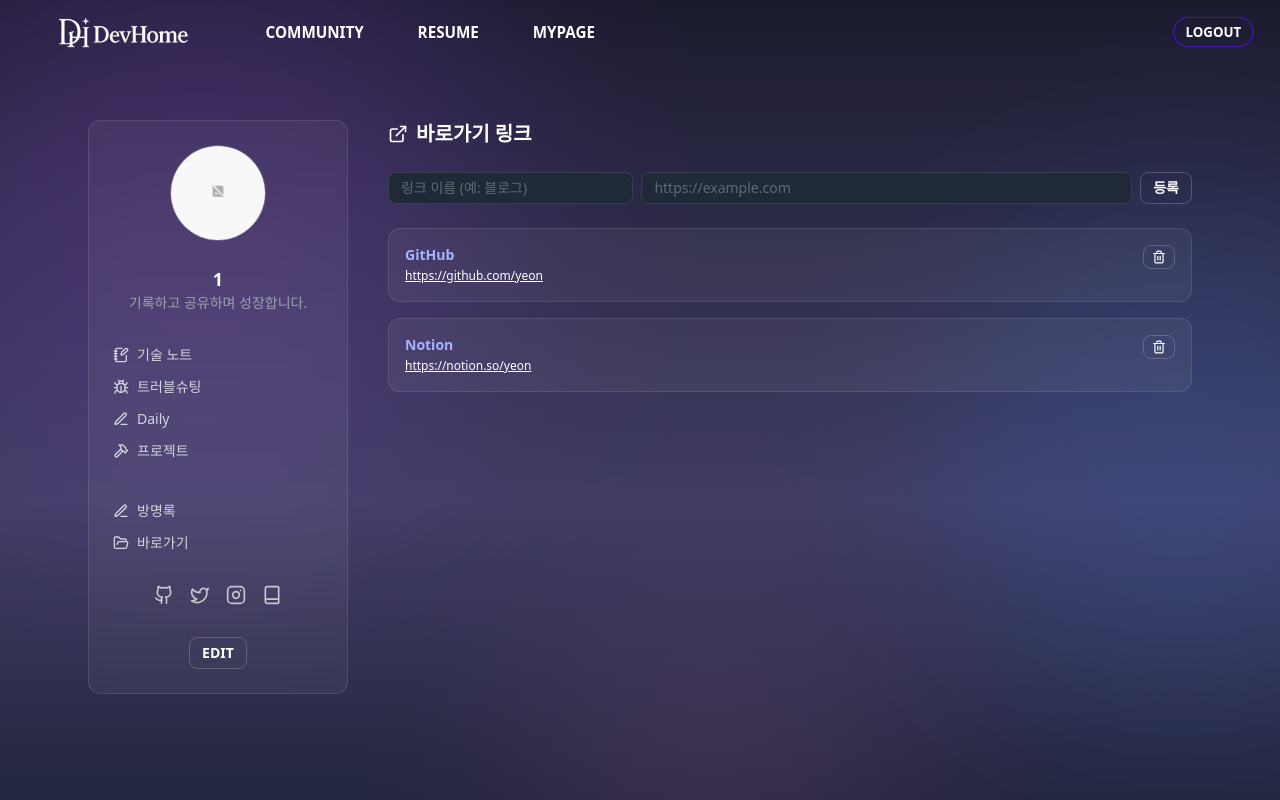
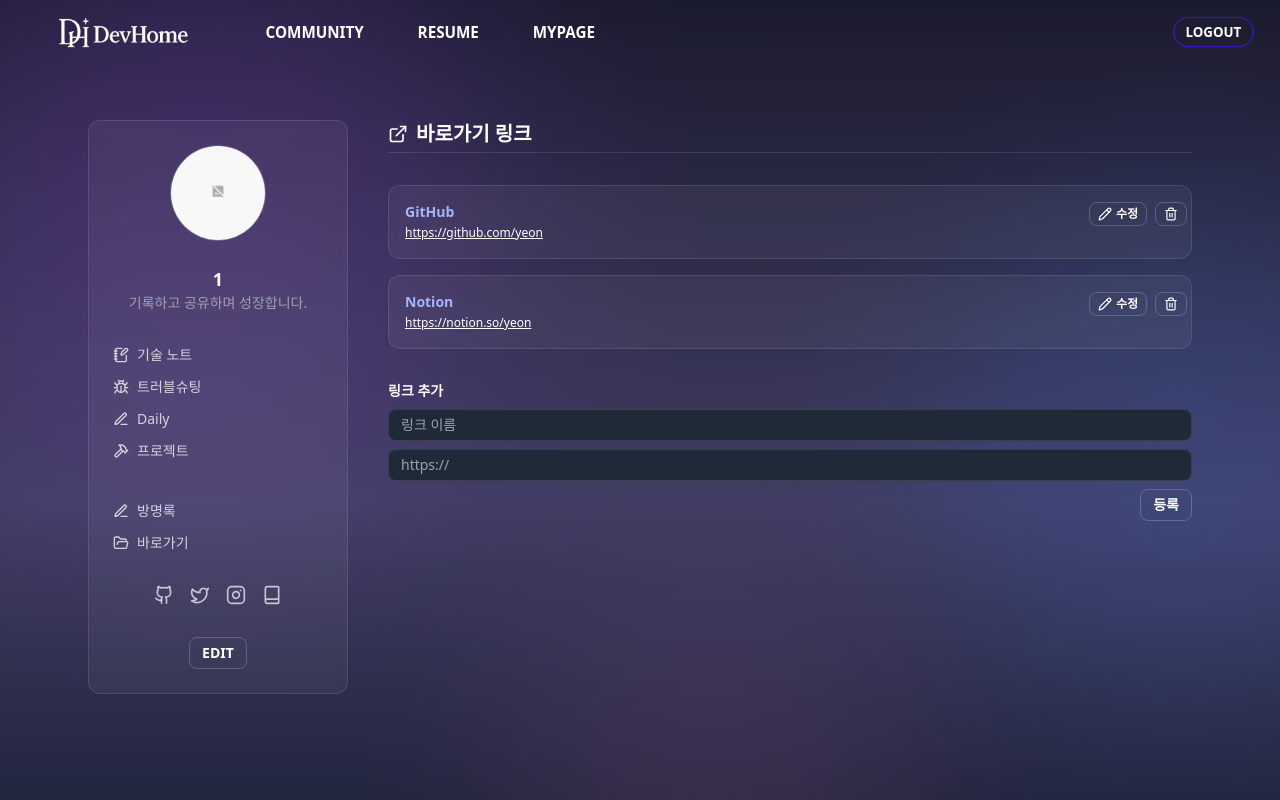
Before and after one commit to iziyeon/DevHome, a React (Vite) app: page /mypage/1/links in a window 1280 px wide. Shown: the top 800 px of the page. Built offline with nearby package versions, Linux system fonts and the light colour scheme; the HTML template or start-up script is replaced by a standard one.

Commit message:
feat: 마이페이지 바로가기 페이지 생성 및 링크 추가/수정/삭제 기능 구현

```diff
--- a/src/components/pages/mypage/MyPageHome.tsx
+++ b/src/components/pages/mypage/MyPageHome.tsx
@@ -1,27 +1,39 @@
-import { Link, useNavigate, useParams } from "react-router-dom";
-import { PenLine, FileText, FolderOpen } from "lucide-react";
+import { useNavigate, useOutletContext } from "react-router-dom";
+import { PenLine } from "lucide-react";
 
 import MyIntroBanner from "./MyIntroBanner";
 import MyPostList from "./MyPostList";
 import MyGuestbookList from "./MyGuestbookList";
 import MyQuickLinksPanel from "./MyQuickLinksPanel";
+
 import { myPageDummyPosts } from "../../../data/MyPageDummyPosts";
+import type { QuickLink } from "./MyQuickLinksPanel";
+
+interface OutletContext {
+  username: string;
+  quickLinks: QuickLink[];
+}
 
 export default function MyPageHome() {
   const navigate = useNavigate();
-  const { username } = useParams<{ username: string }>();
+  const { quickLinks, username } = useOutletContext<OutletContext>();
+
+  const recentPosts = myPageDummyPosts
+    .slice()
+    .sort((a, b) => new Date(b.date).getTime() - new Date(a.date).getTime())
+    .slice(0, 5);
 
   return (
     <div className="space-y-10">
       <div className="flex items-center justify-between">
         <h2 className="text-xl font-bold text-white">마이페이지</h2>
-        <Link
-          to={`/mypage/${username}/write`}
-          className="btn btn-outline btn-sm text-white border-white/20 hover:text-indigo-300 hover:border-indigo-300 transition inline-flex items-center gap-1"
+        <button
+          onClick={() => navigate(`/mypage/${username}/write`)}
+          className="btn btn-outline btn-sm inline-flex items-center gap-1 border-white/20 text-white transition hover:text-indigo-300 hover:border-indigo-300"
         >
           <PenLine className="w-4 h-4" />
           글쓰기
-        </Link>
+        </button>
       </div>
 
       <MyIntroBanner
@@ -30,31 +42,9 @@ export default function MyPageHome() {
         goal="한 줄 커밋이라도 하기"
       />
 
-      <MyPostList
-        posts={myPageDummyPosts
-          .slice()
-          .sort(
-            (a, b) => new Date(b.date).getTime() - new Date(a.date).getTime()
-          )
-          .slice(0, 5)}
-      />
-
-      <MyGuestbookList username="yeon" />
-
-      <MyQuickLinksPanel
-        links={[
-          {
-            label: "이력서 보기",
-            icon: FileText,
-            onClick: () => navigate("/resume"),
-          },
-          {
-            label: "내 프로젝트 보기",
-            icon: FolderOpen,
-            onClick: () => navigate("/projects"),
-          },
-        ]}
-      />
+      <MyPostList posts={recentPosts} />
+      <MyGuestbookList username={username} />
+      <MyQuickLinksPanel links={quickLinks} />
     </div>
   );
 }
--- a/src/components/pages/mypage/MyPageQuickLinks.tsx
+++ b/src/components/pages/mypage/MyPageQuickLinks.tsx
@@ -1,97 +1,101 @@
 import { useState } from "react";
-// import { useParams } from "react-router-dom";
-import { ExternalLink, Trash2 } from "lucide-react";
+import { useOutletContext } from "react-router-dom";
+import { ExternalLink, Trash2, Pencil } from "lucide-react";
+import type { QuickLink } from "./MyQuickLinksPanel";
 
-const currentUserNickname = "yeon";
-
-interface QuickLink {
-  id: string;
-  label: string;
-  url: string;
-  author: string;
+interface OutletContext {
+  username: string;
+  quickLinks: QuickLink[];
+  setQuickLinks: React.Dispatch<React.SetStateAction<QuickLink[]>>;
 }
 
 export default function MyPageQuickLinks() {
-  // const { username: _username } = useParams<{ username: string }>(); //
+  const { quickLinks, setQuickLinks } = useOutletContext<OutletContext>();
 
-  const [links, setLinks] = useState<QuickLink[]>([
-    {
-      id: "l1",
-      label: "GitHub",
-      url: "https://github.com/yeon",
-      author: "yeon",
-    },
-    {
-      id: "l2",
-      label: "Notion",
-      url: "https://notion.so/yeon",
-      author: "yeon",
-    },
-  ]);
+  const [editId, setEditId] = useState<string | null>(null);
+  const [editLabel, setEditLabel] = useState("");
+  const [editUrl, setEditUrl] = useState("");
 
   const [newLabel, setNewLabel] = useState("");
   const [newUrl, setNewUrl] = useState("");
 
   const handleDelete = (id: string) => {
     if (confirm("정말로 삭제하시겠습니까?")) {
-      setLinks((prev) => prev.filter((link) => link.id !== id));
+      setQuickLinks((prev) => prev.filter((link) => link.id !== id));
     }
   };
 
-  const handleAddLink = () => {
+  const handleEditStart = (link: QuickLink) => {
+    setEditId(link.id);
+    setEditLabel(link.label);
+    setEditUrl(link.url);
+  };
+
+  const handleEditSave = () => {
+    setQuickLinks((prev) =>
+      prev.map((link) =>
+        link.id === editId ? { ...link, label: editLabel, url: editUrl } : link
+      )
+    );
+    setEditId(null);
+    setEditLabel("");
+    setEditUrl("");
+  };
+
+  const handleAdd = () => {
     if (!newLabel.trim() || !newUrl.trim()) return;
 
     const newLink: QuickLink = {
       id: Math.random().toString(36).slice(2, 9),
       label: newLabel,
       url: newUrl,
-      author: currentUserNickname,
+      author: "yeon",
     };
 
-    setLinks((prev) => [...prev, newLink]);
+    setQuickLinks((prev) => [...prev, newLink]);
     setNewLabel("");
     setNewUrl("");
   };
 
   return (
-    <section className="space-y-6 animate-fade-in">
-      <h2 className="text-xl font-bold flex items-center gap-2 text-white">
+    <section className="space-y-8 animate-fade-in">
+      <h2 className="flex items-center gap-2 text-xl font-bold text-white border-b border-white/10 pb-1">
         <ExternalLink className="w-5 h-5 text-white" />
         바로가기 링크
       </h2>
 
-      {/* ✅ 입력 폼 */}
-      <div className="grid grid-cols-1 sm:grid-cols-[1fr_2fr_auto] gap-2">
+      <ul className="space-y-4">
+        {quickLinks.map((link) => (
+          <li
+            key={link.id}
+            className="flex items-start justify-between rounded-xl border border-white/10 bg-white/5 p-4 text-sm text-white shadow-sm backdrop-blur-sm"
+          >
+            <div className="w-full space-y-1">
+              {editId === link.id ? (
+                <>
                   <input
-          type="text"
-          value={newLabel}
-          onChange={(e) => setNewLabel(e.target.value)}
-          placeholder="링크 이름 (예: 블로그)"
-          className="input input-sm bg-[#1f2937] text-white border-white/10 placeholder-white/30"
+                    value={editLabel}
+                    onChange={(e) => setEditLabel(e.target.value)}
+                    className="input input-sm w-full mb-1 text-white bg-[#1f2937] border-white/10"
+                    placeholder="링크 이름"
                   />
                   <input
-          type="text"
-          value={newUrl}
-          onChange={(e) => setNewUrl(e.target.value)}
-          placeholder="https://example.com"
-          className="input input-sm bg-[#1f2937] text-white border-white/10 placeholder-white/30"
+                    value={editUrl}
+                    onChange={(e) => setEditUrl(e.target.value)}
+                    className="input input-sm w-full text-white bg-[#1f2937] border-white/10"
+                    placeholder="https://"
                   />
+                  <div className="mt-2 text-right">
                     <button
-          onClick={handleAddLink}
-          className="btn btn-outline btn-sm text-white border-white/20 hover:border-indigo-300 hover:text-indigo-300 transition"
+                      onClick={handleEditSave}
+                      className="btn btn-outline btn-xs text-white border-white/20 hover:text-indigo-300 hover:border-indigo-300 transition"
                     >
-          등록
+                      저장
                     </button>
                   </div>
-
-      {/* ✅ 링크 목록 */}
-      <ul className="space-y-4">
-        {links.map((link) => (
-          <li
-            key={link.id}
-            className="rounded-xl border border-white/10 bg-white/5 p-4 text-sm text-white flex justify-between items-start"
-          >
-            <div>
+                </>
+              ) : (
+                <>
                   <p className="font-semibold text-indigo-300">{link.label}</p>
                   <a
                     href={link.url}
@@ -101,19 +105,54 @@ export default function MyPageQuickLinks() {
                   >
                     {link.url}
                   </a>
+                </>
+              )}
             </div>
 
-            {link.author === currentUserNickname && (
+            {editId !== link.id && (
+              <div className="ml-2 flex items-center gap-2">
+                <button
+                  onClick={() => handleEditStart(link)}
+                  className="btn btn-outline btn-xs flex items-center gap-1 text-white border-white/20 hover:text-indigo-300 hover:border-indigo-300 transition"
+                >
+                  <Pencil size={14} />
+                  수정
+                </button>
                 <button
                   onClick={() => handleDelete(link.id)}
-                className="btn btn-outline btn-xs border-white/20 text-white hover:border-red-400 hover:text-red-400 transition"
+                  className="btn btn-outline btn-xs text-white border-white/20 hover:text-red-400 hover:border-red-400 transition"
                 >
                   <Trash2 size={14} />
                 </button>
+              </div>
             )}
           </li>
         ))}
       </ul>
+
+      <div className="space-y-2">
+        <h4 className="text-sm font-semibold text-white">링크 추가</h4>
+        <input
+          value={newLabel}
+          onChange={(e) => setNewLabel(e.target.value)}
+          placeholder="링크 이름"
+          className="input input-sm w-full text-white bg-[#1f2937] border-white/10"
+        />
+        <input
+          value={newUrl}
+          onChange={(e) => setNewUrl(e.target.value)}
+          placeholder="https://"
+          className="input input-sm w-full text-white bg-[#1f2937] border-white/10"
+        />
+        <div className="text-right">
+          <button
+            onClick={handleAdd}
+            className="btn btn-outline btn-sm text-white border-white/20 hover:text-indigo-300 hover:border-indigo-300 transition"
+          >
+            등록
+          </button>
+        </div>
+      </div>
     </section>
   );
 }
--- a/src/components/pages/mypage/layout/MyPageLayout.tsx
+++ b/src/components/pages/mypage/layout/MyPageLayout.tsx
@@ -1,8 +1,28 @@
 import { Outlet, useParams } from "react-router-dom";
+import { useState } from "react";
 import MyProfileSidebar from "./MyProfileSidebar";
+import type { QuickLink } from "../MyQuickLinksPanel";
+
+// 초기 링크 정보 상수로 분리
+const DEFAULT_QUICK_LINKS: QuickLink[] = [
+  {
+    id: "l1",
+    label: "GitHub",
+    url: "https://github.com/yeon",
+    author: "yeon",
+  },
+  {
+    id: "l2",
+    label: "Notion",
+    url: "https://notion.so/yeon",
+    author: "yeon",
+  },
+];
 
 export default function MyPageLayout() {
   const { username } = useParams<{ username: string }>();
+  const [quickLinks, setQuickLinks] =
+    useState<QuickLink[]>(DEFAULT_QUICK_LINKS);
 
   if (!username) {
     return (
@@ -13,10 +33,10 @@ export default function MyPageLayout() {
   }
 
   return (
-    <div className="mx-auto grid max-w-6xl grid-cols-1 gap-10 px-6 py-14 text-white animate-fade-in md:grid-cols-[260px_1fr]">
+    <div className="mx-auto max-w-6xl px-6 py-14 grid gap-10 text-white animate-fade-in grid-cols-1 md:grid-cols-[260px_1fr]">
       <MyProfileSidebar username={username} />
       <div className="space-y-8">
-        <Outlet />
+        <Outlet context={{ username, quickLinks, setQuickLinks }} />
       </div>
     </div>
   );
```
Also changed, not shown: src/components/pages/mypage/MyQuickLinksPanel.tsx (+30 -19 lines). Lines whose indentation alone changed are shown as unchanged.
